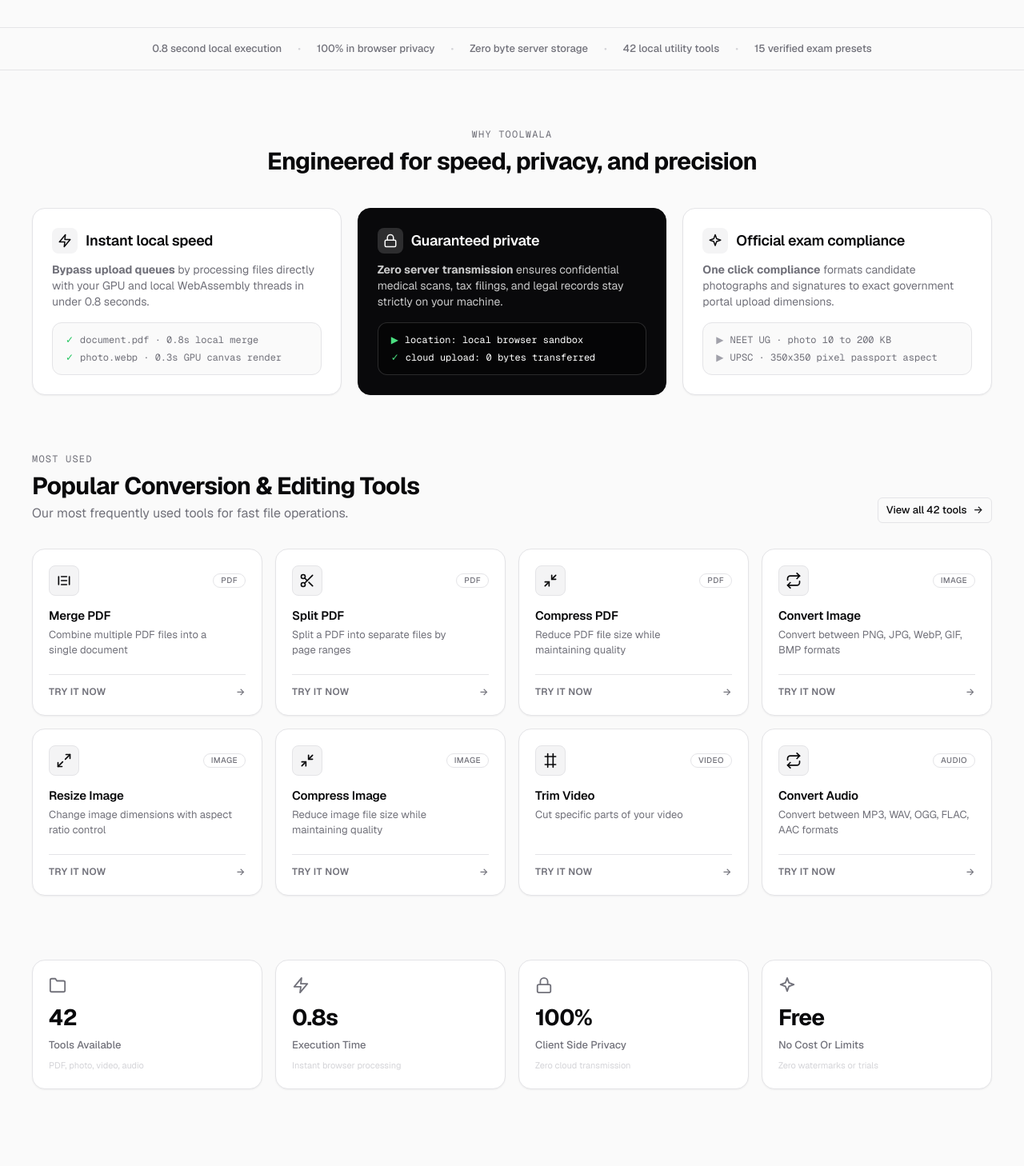
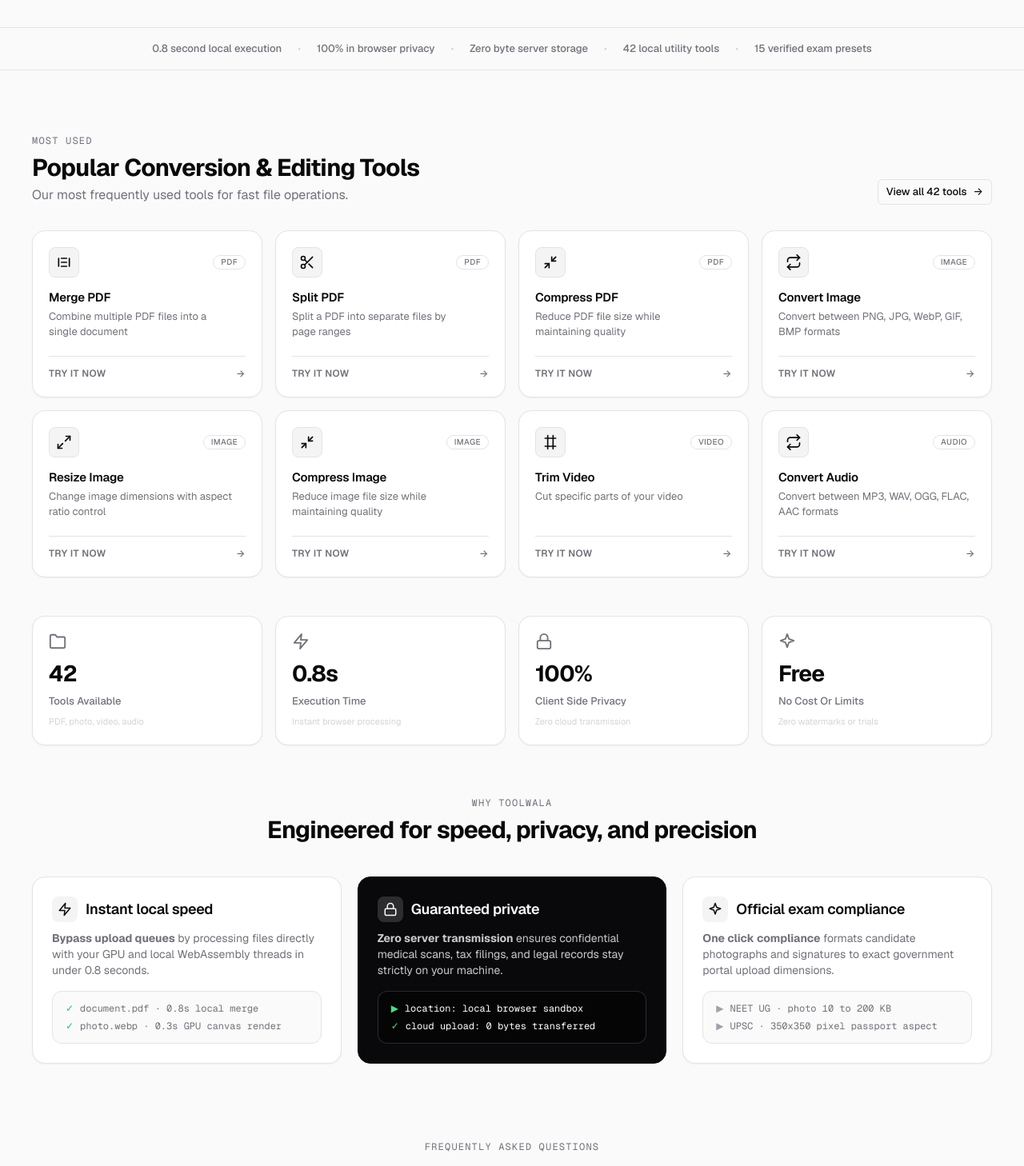
Before and after one commit to Jalaj1973/Toolwala, a React (Vite) app: page / in a window 1280 px wide. Shown: the part 540-1998 px from the top of the page at 80% size. Built offline with nearby package versions, Linux system fonts and the light colour scheme; no server answers.

Commit message:
refactor: Move popular tools above Why Toolwala section

```diff
--- a/src/pages/HomePage.jsx
+++ b/src/pages/HomePage.jsx
@@ -118,9 +118,50 @@
 
 
       {/* =========================================================================
-          4. Benefits Section (Rules A2 & A5: Bold benefit first, outcome driven)
+          3. Popular Tools Section (Immediate Tool Access)
           ========================================================================= */}
-      <section className="section container" style={{ paddingTop: '2rem', paddingBottom: '3rem' }}>
+      <section id="popular-tools" className="section container" style={{ paddingTop: '2.5rem', paddingBottom: '2rem' }}>
+        <div style={{ display: 'flex', alignItems: 'flex-end', justifyContent: 'space-between', marginBottom: '2rem', flexWrap: 'wrap', gap: '12px' }}>
+          <div>
+            <div className="text-eyebrow" style={{ marginBottom: '8px' }}>
+              {t('mostUsed')}
+            </div>
+            <h2 className="text-heading">
+              {t('popularHeading')}
+            </h2>
+            <p className="text-body" style={{ marginTop: '4px', maxWidth: '60ch' }}>
+              {t('popularSub')}
+            </p>
+          </div>
+          <Link to="/tools" className="btn btn-outline btn-sm">
+            <span>View all 42 tools</span>
+            <span>→</span>
+          </Link>
+        </div>
+
+        <div className="grid-tools">
+          {popularTools.map((tool) => (
+            <ToolCard key={tool.id} tool={tool} />
+          ))}
+        </div>
+      </section>
+
+      {/* =========================================================================
+          4. Stats Section (Organic data)
+          ========================================================================= */}
+      <section className="section container" style={{ paddingTop: '1rem', paddingBottom: '2.5rem' }}>
+        <div className="grid-stats">
+          <StatCard iconKey="folder" value={tools.length} label="Tools Available" subtext="PDF, photo, video, audio" />
+          <StatCard iconKey="speed" value="0.8s" label="Execution Time" subtext="Instant browser processing" />
+          <StatCard iconKey="lock" value="100%" label="Client Side Privacy" subtext="Zero cloud transmission" />
+          <StatCard iconKey="sparkles" value="Free" label="No Cost Or Limits" subtext="Zero watermarks or trials" />
+        </div>
+      </section>
+
+      {/* =========================================================================
+          5. Why Toolwala / Feature Cards Section (Moved below tools)
+          ========================================================================= */}
+      <section className="section container" style={{ paddingTop: '1.5rem', paddingBottom: '3rem' }}>
         <div style={{ textAlign: 'center', marginBottom: '2.5rem', maxWidth: '680px', margin: '0 auto 2.5rem' }}>
           <p className="text-eyebrow" style={{ marginBottom: '8px' }}>
             Why Toolwala
@@ -199,48 +240,6 @@
         </div>
       </section>
 
-
-      {/* =========================================================================
-          6. Popular Tools Section
-          ========================================================================= */}
-      <section id="popular-tools" className="section container" style={{ paddingTop: '1.5rem' }}>
-        <div style={{ display: 'flex', alignItems: 'flex-end', justifyContent: 'space-between', marginBottom: '2rem', flexWrap: 'wrap', gap: '12px' }}>
-          <div>
-            <div className="text-eyebrow" style={{ marginBottom: '8px' }}>
-              {t('mostUsed')}
-            </div>
-            <h2 className="text-heading">
-              {t('popularHeading')}
-            </h2>
-            <p className="text-body" style={{ marginTop: '4px', maxWidth: '60ch' }}>
-              {t('popularSub')}
-            </p>
-          </div>
-          <Link to="/tools" className="btn btn-outline btn-sm">
-            <span>View all 42 tools</span>
-            <span>→</span>
-          </Link>
-        </div>
-
-        <div className="grid-tools">
-          {popularTools.map((tool) => (
-            <ToolCard key={tool.id} tool={tool} />
-          ))}
-        </div>
-      </section>
-
-      {/* =========================================================================
-          7. Stats Section (Rule B8: Organic data)
-          ========================================================================= */}
-      <section className="section container" style={{ paddingTop: '1rem' }}>
-        <div className="grid-stats">
-          <StatCard iconKey="folder" value={tools.length} label="Tools Available" subtext="PDF, photo, video, audio" />
-          <StatCard iconKey="speed" value="0.8s" label="Execution Time" subtext="Instant browser processing" />
-          <StatCard iconKey="lock" value="100%" label="Client Side Privacy" subtext="Zero cloud transmission" />
-          <StatCard iconKey="sparkles" value="Free" label="No Cost Or Limits" subtext="Zero watermarks or trials" />
-        </div>
-      </section>
-
       {/* =========================================================================
           8. Objection Handling FAQ Section (Rules A2 & A4)
           ========================================================================= */}
```
